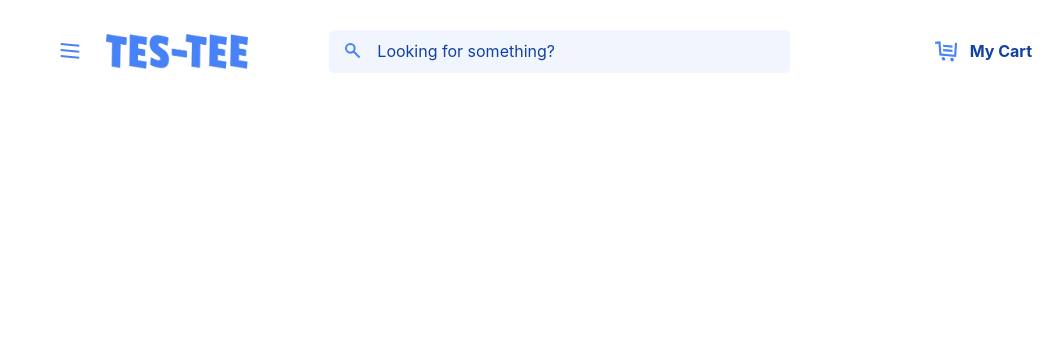
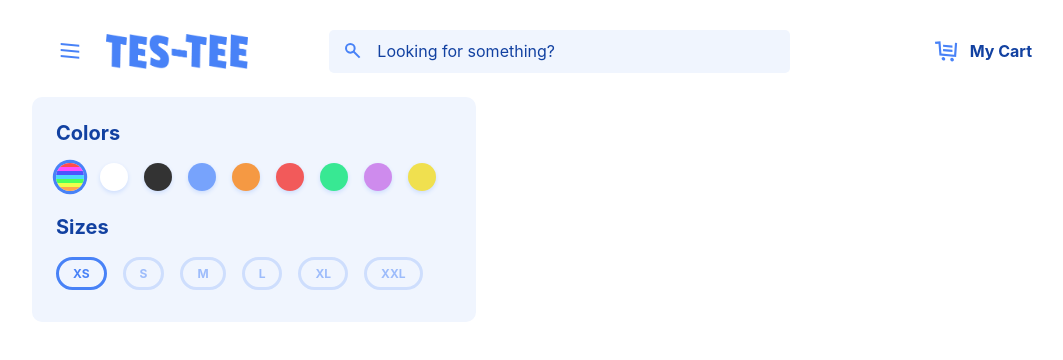
Before and after one commit to phenrique7/tes-tee-app, a Next.js app: page / in a window 1280 px wide. Shown: the top 360 px of the page, without its empty margins (96-1159 px from the left). Built offline with nearby package versions, Linux system fonts and the light colour scheme.

Commit message:
refactor: put Filter component in the home page with some improvements

```diff
--- a/pages/index.js
+++ b/pages/index.js
@@ -3,13 +3,26 @@ import Head from 'next/head';
 import styled from 'styled-components';
 import Header from '../components/header/Header';
 import Search from '../components/search/Search';
-import StyleProvider from '../styles/StyleProvider';
+import Filter from '../components/filter/Filter';
 import useMediaQuery from '../hooks/useMediaQuery';
 import { theme } from '../styles/theme';
 
 const Main = styled.main`
   margin: 0 auto;
   max-width: ${props => props.theme.screens.lg};
+`;
+
+const MobileSearch = styled.div`
+  padding: 0 1.5rem 1.5rem 1.5rem;
+`;
+
+const MainContent = styled.div`
+  display: flex;
+  padding: 0 1.5rem 1.5rem 1.5rem;
+
+  @media (min-width: ${props => props.theme.screens.lg}) {
+    padding: 0;
+  }
 `;
 
 export default function Home() {
@@ -42,8 +55,13 @@ export default function Home() {
           <Search value={search} onChange={onChangeSearch} />
         </Header>
         {mobileSearchActive && !desktopScreen && (
-          <Search value={search} onChange={onChangeSearch} focused />
+          <MobileSearch>
+            <Search value={search} onChange={onChangeSearch} focused />
+          </MobileSearch>
         )}
+        <MainContent>
+          <Filter />
+        </MainContent>
       </Main>
     </>
   );
```
